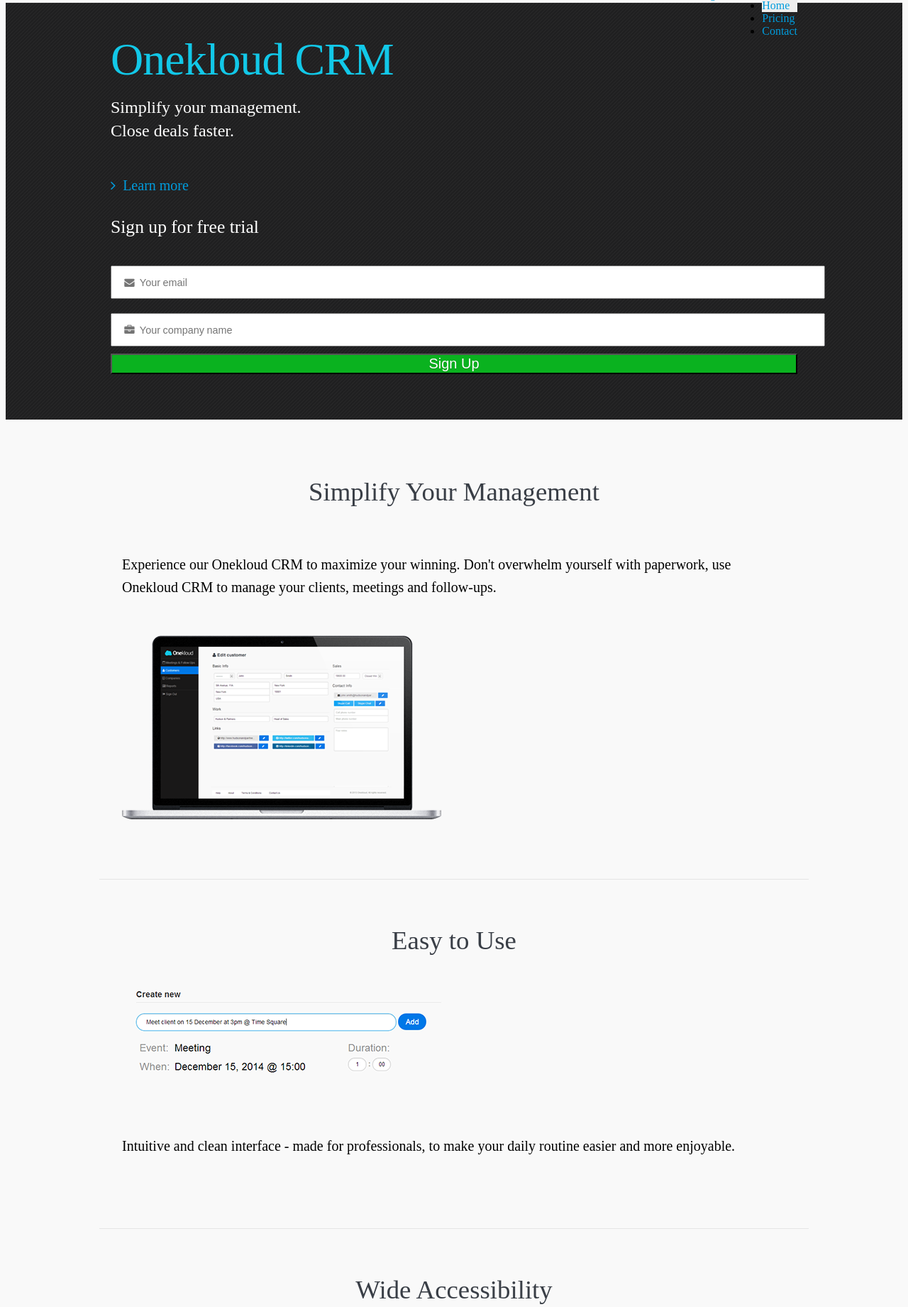
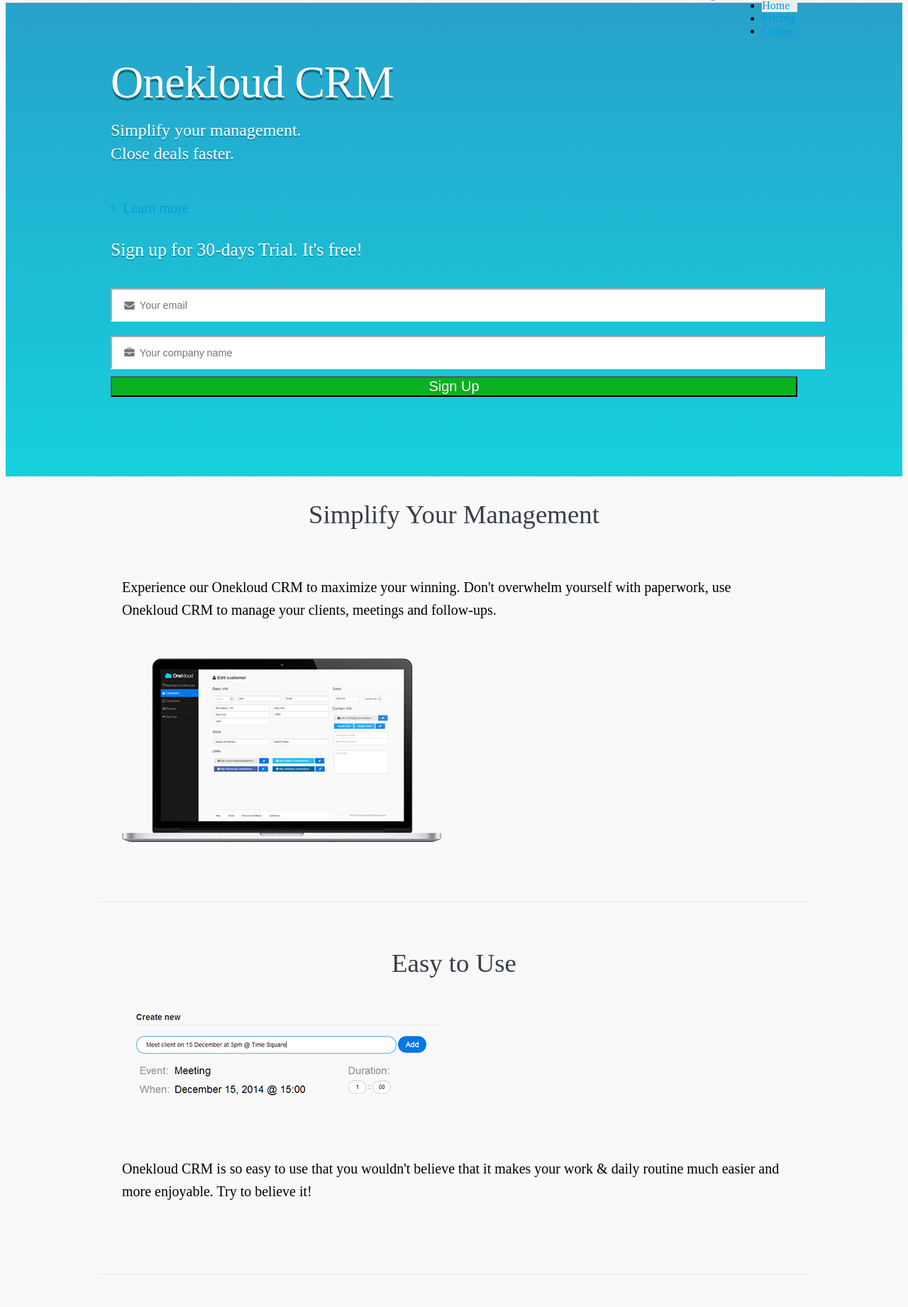
Before and after one commit to pythonista8/onekloud, a Django app: page / in a window 1280 px wide. Shown: the part 79-1920 px from the top of the page at 71% size. Run offline with Django 3.2, Linux system fonts and the light colour scheme; parts of the project's set-up code (start-up, migrations or seed data) failed here and were passed over; some libraries are stand-ins or nearby versions.

Commit message:
Email lib and home page html.

```diff
--- a/onekloud/apps/pages/static/pages/onekloud/css/home.css
+++ b/onekloud/apps/pages/static/pages/onekloud/css/home.css
@@ -1,18 +1,25 @@
 /* Showcase */
 
 #showcase {
-    padding: 2em 0 3em;
-    background: #202021 url('../../onekloud/img/showcase_bg.png') repeat;
-    margin-bottom: 3em;
+    padding: 4em 0 6em;
+    background: #27a2cb;
+    background: -moz-linear-gradient(top, #27a2cb 0%, #16d0dc 100%); /* FF3.6+ */
+    background: -webkit-gradient(linear, left top, left bottom, color-stop(0%, #27a2cb), color-stop(100%, #16d0dc)); /* Chrome,Safari4+ */
+    background: -webkit-linear-gradient(top, #27a2cb 0%, #16d0dc 100%); /* Chrome10+,Safari5.1+ */
+    background: -o-linear-gradient(top, #27a2cb 0%, #16d0dc 100%); /* Opera 11.10+ */
+    background: -ms-linear-gradient(top, #27a2cb 0%, #16d0dc 100%); /* IE10+ */
+    background: linear-gradient(to bottom, #27a2cb 0%, #16d0dc 100%); /* W3C */
+    filter: progid:DXImageTransform.Microsoft.gradient(startColorstr='#27a2cb', endColorstr='#16d0dc', GradientType=0); /* IE6-9 */
 }
 
 #showcase .heading {
-    color: #12c8e8;
+    color: #fff;
     font-size: 4em;
     font-weight: normal;
     line-height: 1;
     margin: 0 0 .3em;
     letter-spacing: -1px;
+    text-shadow: rgba(0,0,0,.4) 0 4px 0;
     -webkit-font-smoothing: antialiased;
 }
 
@@ -20,6 +27,7 @@
     font-size: 1.5em;
     line-height: 1.4em;
     margin: 0 0 2em;
+    text-shadow: rgba(0,0,0,.25) 0 2px 0;
 }
 
 #showcase p {
@@ -33,6 +41,7 @@
     font-size: 1.6em;
     font-weight: normal;
     margin: 0 0 1.15em;
+    text-shadow: rgba(0,0,0,.25) 0 2px 0;
 }
 
 #showcase .pure-form input[type="email"],
@@ -43,6 +52,7 @@
     font-family: 'FontAwesome', sans-serif;
     padding: 1em 1.2em;
     margin: .7em 0;
+    border-color: #fff;
 }
 
 #showcase .pure-form .pure-button {
--- a/onekloud/apps/pages/templates/pages/home.html
+++ b/onekloud/apps/pages/templates/pages/home.html
@@ -33,7 +33,7 @@
                 </div>
                 <div id="signup-form-container" class="pure-u-1-3">
                     <div class="l-box">
-                        <h2>Sign up for free trial</h2>
+                        <h2>Sign up for 30-days Trial. It's free!</h2>
                         <form class="pure-form pure-form-stacked" method="post">
                             {% csrf_token %}
                             <input type="email" name="email" placeholder="&#xf0e0;  Your email" autocomplete="off" required>
@@ -93,9 +93,9 @@
                 <div class="pure-u-1-2">
                     <div class="l-box">
                         <p>
-                            Intuitive and clean interface - made for
-                            professionals, to make your daily routine easier
-                            and more enjoyable.
+                            Onekloud CRM is so easy to use that you wouldn't
+                            believe that it makes your work &amp; daily routine
+                            much easier and more enjoyable. Try to believe it!
                         </p>
                     </div>
                 </div>
@@ -114,13 +114,12 @@
                 <div class="pure-u-1-2">
                     <div class="l-box">
                         <p>
-                            Don't limit yourself by using Onekloud CRM only in
-                            the office!
+                            Information written all over your dairy or paper
+                            during meetings, trade shows? Fret no more.
                         </p>
                         <p>
-                            Onekloud CRM is tablet and mobile-friendly.
-                            Accessible at trade shows, seminars, meetings and
-                            anywhere else.
+                            Onekloud CRM is tablet and mobile-friendly, and
+                            accessible anwyhere, anytime – whenever you want!
                         </p>
                     </div>
                 </div>
```
Also changed, not shown: onekloud/lib/email.py (added, +15 -0 lines), onekloud/templates/onekloud/email/base.html (added, +50 -0 lines), onekloud/templates/onekloud/email/welcome.html (added, +21 -0 lines), onekloud/apps/pages/static/pages/onekloud/img/showcase_bg.png (deleted).
